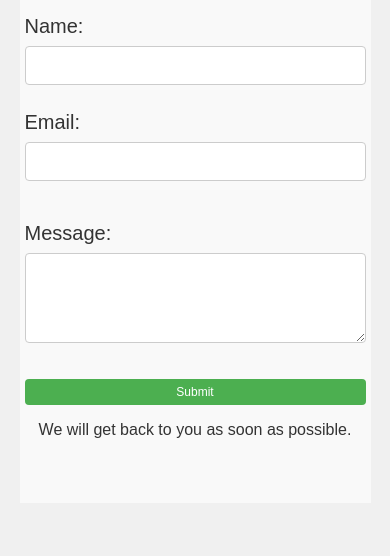
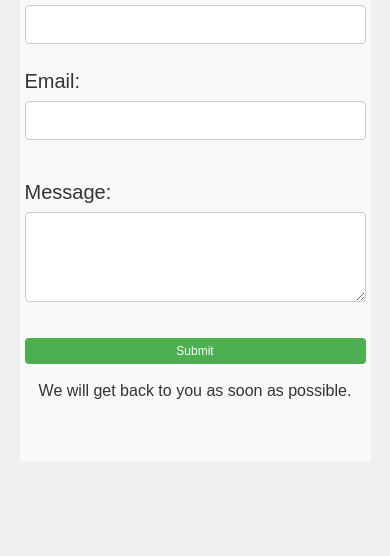
Before and after one commit to Shubham1358000/contact_me, a plain HTML site: page index.html in a window 390 px wide. Shown: the part 212-768 px from the top of the page. Drawn offline with Linux system fonts and the light colour scheme.

Commit message:
Update contact.css
update.css

```diff
--- a/contact.css
+++ b/contact.css
@@ -157,6 +157,7 @@ input[type="submit"]:hover {
         right: 2px;
         margin: auto;
         top: 141px;
+        top: 100px;
         height: 68vh;
         width: 90%;
     }
@@ -204,6 +205,7 @@ input[type="submit"]:hover {
         font-size: 16px;
         text-align: center;
         margin-top: 16px;
+        margin-top: 18px;
     }
     .socials {
          justify-content: center;
```
